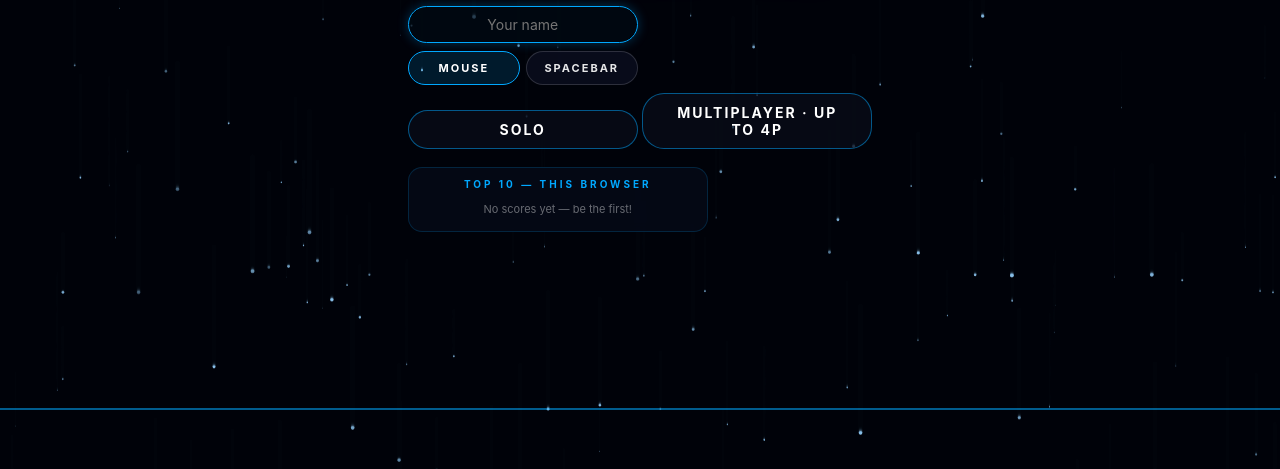
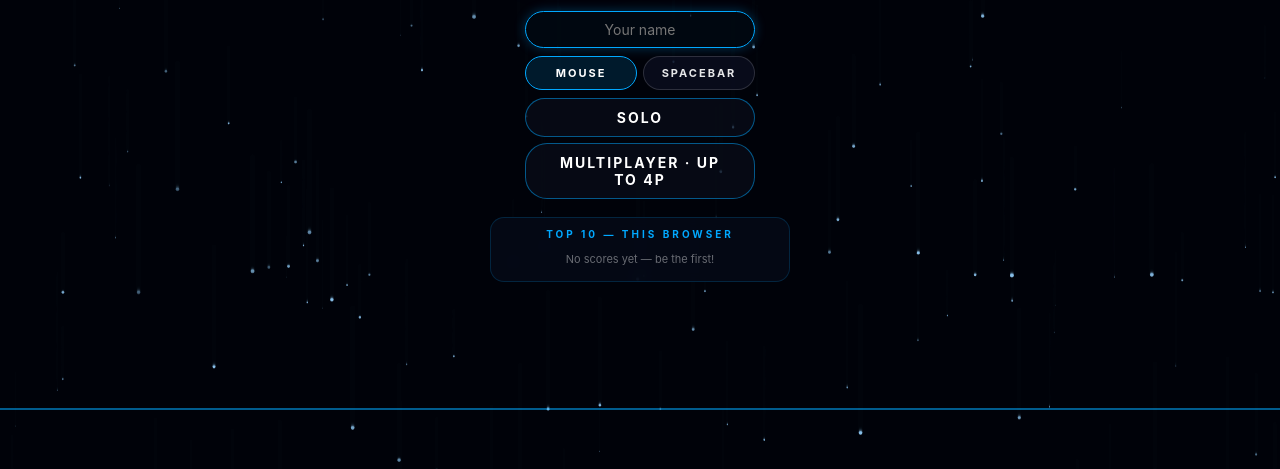
Before and after one commit to gravityst/click-battle, a website: page docs/index.html in a window 1280 px wide. Shown: the part 331-800 px from the top of the page. Drawn offline with Linux system fonts and the light colour scheme.

Commit message:
Stack screen contents vertically on wide displays
inputs and buttons default to display:inline-block so on a wide screen
they were flowing into one horizontal row inside the plain-block screen
divs. Made #menu/#mpMenu/#lobby/#over flex columns so children always
stack.

```diff
--- a/docs/index.html
+++ b/docs/index.html
@@ -15,6 +15,7 @@ body{background:radial-gradient(circle at top,#091123 0%,#02030a 55%,#03020f 100
 .sphere .scr{position:absolute;bottom:30px;left:50%;transform:translateX(-50%);font-size:13px;font-weight:bold;color:#fff;text-shadow:0 1px 4px rgba(0,0,0,0.9)}
 #ui{position:fixed;inset:0;z-index:10;display:flex;flex-direction:column;align-items:center;justify-content:center;padding:18px;pointer-events:none;overflow-y:auto}
 #ui>*{pointer-events:auto}
+#menu,#mpMenu,#lobby,#over{display:flex;flex-direction:column;align-items:center;max-width:360px;width:100%}
 h1{font-size:44px;letter-spacing:5px;color:#f8f8ff;text-shadow:0 0 14px #00a8ff,0 0 36px #0066cc;animation:pulse 3s ease-in-out infinite;margin-bottom:4px;text-align:center}
 h2{font-size:22px;letter-spacing:3px;color:#fff;text-shadow:0 0 10px #00a8ff;margin-bottom:10px;text-align:center}
 @keyframes pulse{0%,100%{text-shadow:0 0 14px #00a8ff,0 0 32px #00a8ff}50%{text-shadow:0 0 22px #00a8ff,0 0 56px #0066cc}}
```
